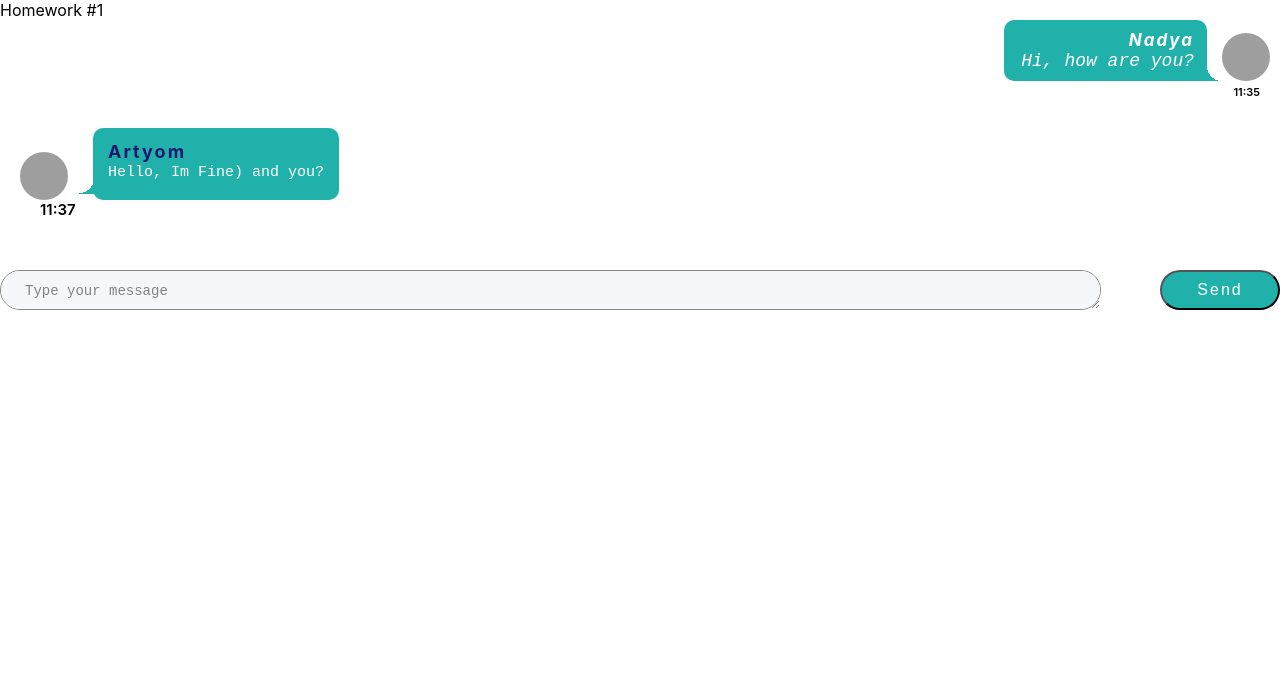
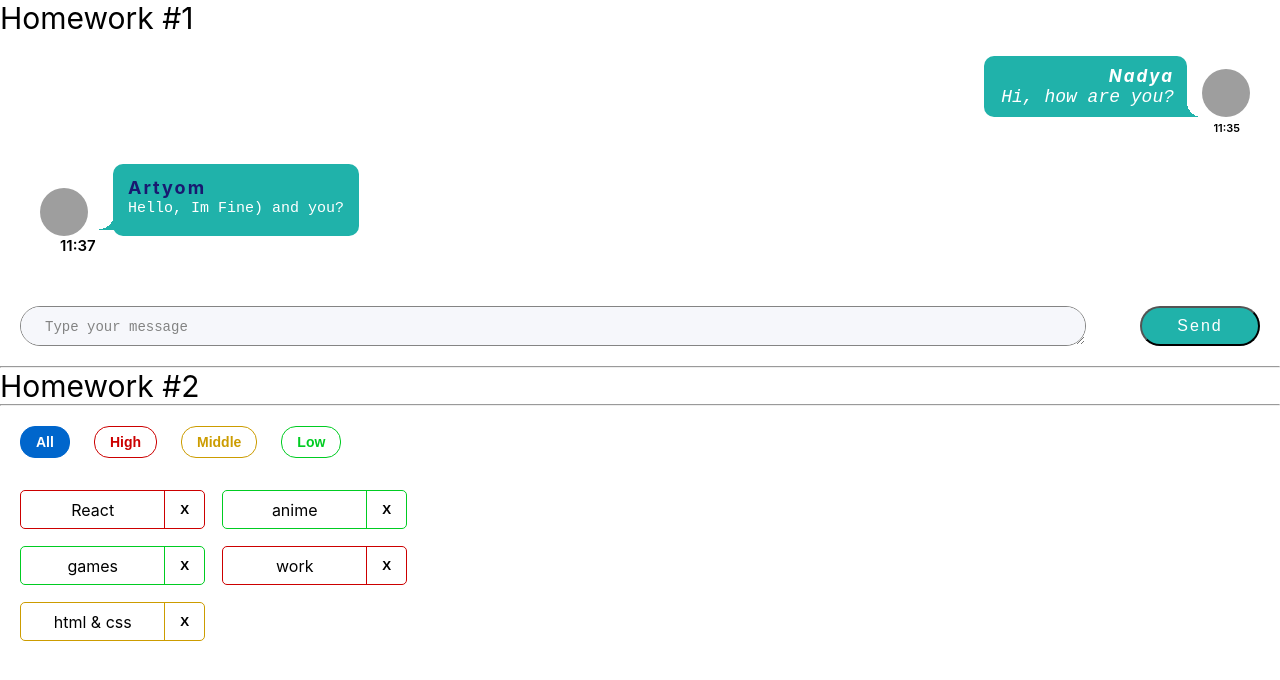
Before and after one commit to artyomromaniv/hw-ignat, a React (Create React App) app: page / in a window 1280 px wide. Shown: the top 680 px of the page. Built offline with nearby package versions, Linux system fonts and the light colour scheme; grey boxes are pictures that could not be loaded.

Commit message:
Hw 2 done with changes

```diff
--- a/src/s1-main/App.module.css
+++ b/src/s1-main/App.module.css
@@ -3,9 +3,9 @@
 }
 
 .hw {
-
+    margin:20px;
 }
 
 .hwTitle {
-
+    font-size: 30px;
 }
--- a/src/s1-main/App.tsx
+++ b/src/s1-main/App.tsx
@@ -1,13 +1,15 @@
 import React from 'react'
 import s from './App.module.css'
 import HW1 from '../s2-homeworks/hw01/HW1'
+import HW2 from "../s2-homeworks/hw02/HW2";
 
 function App() {
     return (
         <div className={s.App}>
             <HW1/>
+
             {/*раскомментировать по ходу выполнения*/}
-            {/*<HW2/>*/}
+            <HW2/>
             {/*<HW3/>*/}
             {/*<HW4/>*/}
 
--- a/src/s2-homeworks/hw02/HW2.tsx
+++ b/src/s2-homeworks/hw02/HW2.tsx
@@ -17,17 +17,17 @@
 * */
 
 // types
-export type AffairPriorityType = any // need to fix any
+export type AffairPriorityType = 'low' | 'middle' | 'high'
 export type AffairType = {
-    _id: any // need to fix any
-    name: any // need to fix any
+    _id: number
+    name: string
     priority: AffairPriorityType
 }
 export type FilterType = 'all' | AffairPriorityType
 
 // constants
-const defaultAffairs: any = [ // need to fix any
-    {_id: 1, name: 'React', priority: 'high'}, // студенты могут изменить содержимое name и количество элементов в массиве, ...priority не менять!
+const defaultAffairs: AffairType[] = [
+    {_id: 1, name: 'React', priority: 'high'},
     {_id: 2, name: 'anime', priority: 'low'},
     {_id: 3, name: 'games', priority: 'low'},
     {_id: 4, name: 'work', priority: 'high'},
@@ -35,28 +35,31 @@
 ]
 
 // pure helper functions
-export const filterAffairs = (affairs: any, filter: any): any => { // need to fix any
+export const filterAffairs = (affairs: AffairType[], filter: FilterType): AffairType[] => {
+    if (filter === 'all') {
+        return affairs
+    }
+    return affairs.filter(affair => affair.priority === filter)
+}
 
-
-    return affairs // need to fix
-}
-export const deleteAffair = (affairs: any, _id: any): any => { // need to fix any
-
-    return affairs // need to fix
+export const deleteAffair = (affairs: AffairType[], _id: number): AffairType[] => {
+    return affairs.filter(affair => affair._id !== _id)
 }
 
 function HW2() {
-    const [affairs, setAffairs] = useState<any>(defaultAffairs) // need to fix any
+    const [affairs, setAffairs] = useState<Array<AffairType>>(defaultAffairs);
     const [filter, setFilter] = useState<FilterType>('all')
 
     const filteredAffairs = filterAffairs(affairs, filter)
-    const deleteAffairCallback = (_id: any) => { // need to fix any
-        // need to fix
+    const deleteAffairCallback = (_id: number) => { // need to fix any
+        setAffairs(deleteAffair(affairs, _id))
     }
 
     return (
         <div id={'hw2'}>
+            <hr></hr>
             <div className={s2.hwTitle}>Homework #2</div>
+            <hr></hr>
             <div className={s2.hw}>
                 <Affairs
                     data={filteredAffairs}
--- a/src/s2-homeworks/hw02/affairs/Affairs.tsx
+++ b/src/s2-homeworks/hw02/affairs/Affairs.tsx
@@ -4,24 +4,24 @@
 import s from './Affairs.module.css'
 
 type AffairsPropsType = {
-    data: any // need to fix any
-    setFilter: any
-    deleteAffairCallback: any
+    data: AffairType[] // need to fix any
+    setFilter: (filter: FilterType) => void
+    deleteAffairCallback: (_id: number) => void
     filter: FilterType
 }
 
 function Affairs(props: AffairsPropsType) {
     const setAll = () => {
-        // need to fix
+        props.setFilter('all')
     }
     const setHigh = () => {
-        // need to fix
+        props.setFilter('high')
     }
     const setMiddle = () => {
-        // need to fix
+        props.setFilter('middle')
     }
     const setLow = () => {
-        // need to fix
+        props.setFilter('low')
     }
 
     const cnAll = s.button + ' ' + s.all + (props.filter === 'all' ? ' ' + s.active : '')
@@ -31,7 +31,7 @@
 
     const mappedAffairs = props.data.map((a: AffairType) => (
         <Affair
-            key={a._id} // кеи ОБЯЗАТЕЛЬНЫ в 99% - так что лучше их писать всегда при создании компонент в мапе
+            key={a._id}
             affair={a}
             deleteAffairCallback={props.deleteAffairCallback}
         />
--- a/src/s2-homeworks/hw02/affairs/affair/Affair.tsx
+++ b/src/s2-homeworks/hw02/affairs/affair/Affair.tsx
@@ -1,17 +1,16 @@
 import React from 'react'
-import { AffairType } from '../../HW2'
+import {AffairType} from '../../HW2'
 import s from './Affair.module.css'
 import s2 from '../Affairs.module.css'
 
 type AffairPropsType = {
-    // key не нужно типизировать
     affair: AffairType
-    deleteAffairCallback: any // need to fix any
+    deleteAffairCallback: (_id: number) => void // need to fix any
 }
 
 function Affair(props: AffairPropsType) {
     const deleteCallback = () => {
-        // need to fix
+        props.deleteAffairCallback(props.affair._id)
     }
 
     const nameClass = s.name + ' ' + s2[props.affair.priority]
@@ -23,26 +22,25 @@
             id={'hw2-affair-' + props.affair._id}
             className={affairClass}
         >
-            <div id={'hw2-name-' + props.affair._id} className={nameClass}>
-                {/*создаёт студент*/}
-
-                {/**/}
+            <div
+                id={'hw2-name-' + props.affair._id}
+                className={nameClass}
+            >
+                {props.affair.name}
             </div>
-            <div id={'hw2-priority-' + props.affair._id} hidden>
-                {/*создаёт студент*/}
-
-                {/**/}
+            <div
+                id={'hw2-priority-' + props.affair._id}
+                hidden
+            >
+                {props.affair.priority}
             </div>
 
             <button
                 id={'hw2-button-delete-' + props.affair._id}
                 className={buttonClass}
-                // need to fix
-
+                onClick={deleteCallback}
             >
-                {/*текст кнопки могут изменить студенты*/}
                 X
-                {/**/}
             </button>
         </div>
     )
```
